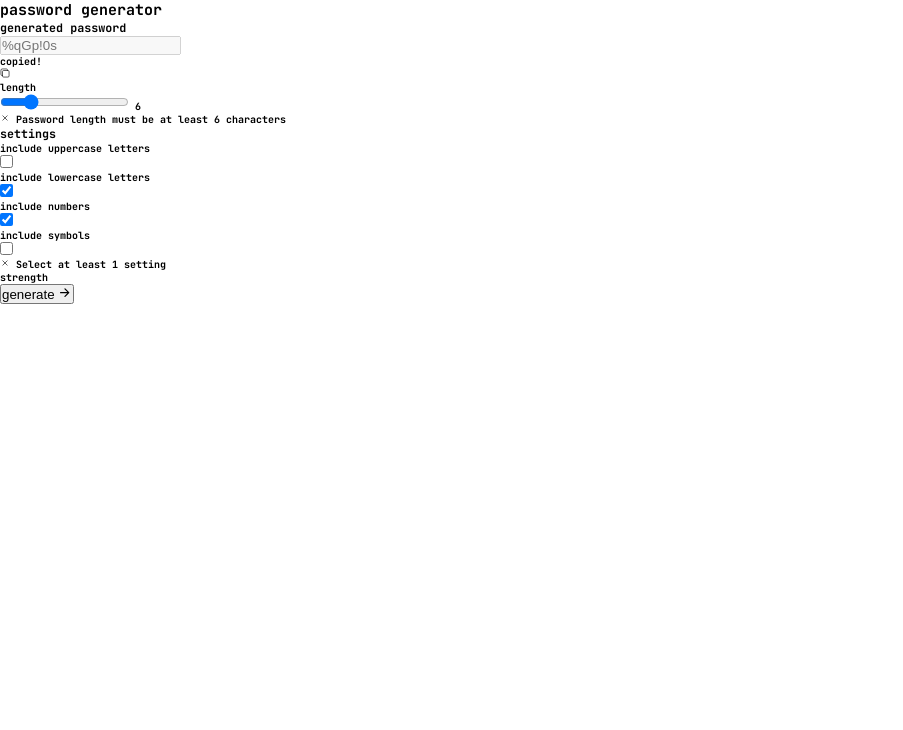
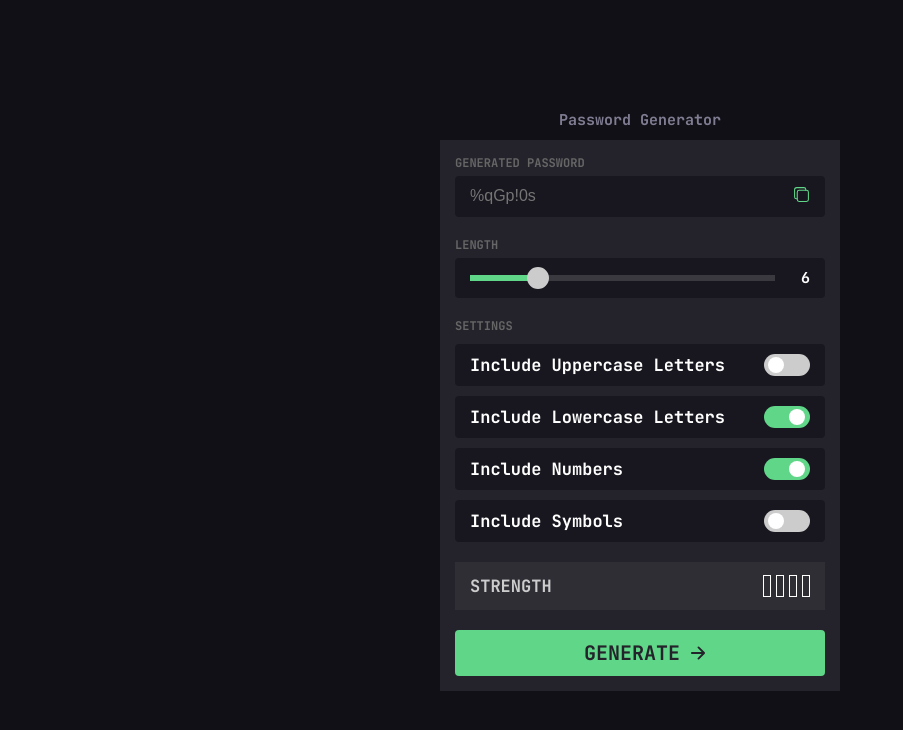
Before and after one commit to KiyomiDev/password-generator-app, a plain HTML site: page index.html in a window 1280 px wide. Shown: the whole page, without its empty margins (0-903 px from the left). Drawn offline with nearby package versions, Linux system fonts and the light colour scheme.

Commit message:
Add css rules

```diff
--- a/style.css
+++ b/style.css
@@ -11,13 +11,339 @@
   box-sizing: border-box;
 }
 
+:root {
+  --main-color: #60d788;
+  --white-color: #fff;
+  --border-radius: 4px;
+  --transition-duration: 0.4s;
+}
+
 html {
   font-size: 62.5%;
 }
 
+@media (max-width: 30em) {
+  html {
+    font-size: 50%;
+  }
+}
+
 body {
   font-family: 'JetBrains Mono', monospace;
+  background-color: #111016;
 }
 /**************************/
 /* END GENERAL RULES */
 /**************************/
+
+/* START GENERAL REUSABLE COMPONENTS  */
+.heading {
+  color: #666;
+  font-size: 1.2rem;
+  text-transform: uppercase;
+  margin-bottom: 5px;
+}
+
+.wrapper {
+  background-color: #18171F;
+  padding: 1rem 1.5rem;
+  border-radius: var(--border-radius);
+}
+
+.err-msg {
+  display: flex;
+  align-items: center;
+  gap: 0.5rem;
+  background-color: #842626;
+  font-size: 1.2rem;
+  color: #fff;
+  padding: 8px 10px;
+}
+
+.err-icon {
+  background-color: #fff;
+  color: red;
+  font-size: 1.2rem;
+  border-radius: 50%;
+}
+/* END GENERAL REUSABLE COMPONENTS  */
+
+/* START APP */
+.container {
+  width: 100vw;
+  height: 100vh;
+  padding: 2rem;
+  display: flex;
+  flex-direction: column;
+  align-items: center;
+  justify-content: center;
+  color: var(--white-color);
+}
+
+.primary-heading {
+  color: #807c92;
+  text-transform: capitalize;
+  margin-bottom: 1rem;
+}
+
+.app {
+  min-width: 40rem;
+  display: flex;
+  flex-direction: column;
+  gap: 2rem;
+  background-color: #24232B;
+  padding: 1.5rem;
+}
+
+@media (max-width: 22em) {
+  .app {
+    min-width: 33rem;
+  }
+}
+
+.generated .password {
+  display: flex;
+  align-items: center;
+  justify-content: space-between;
+  height: 4.1rem;
+}
+
+.generated .password-text {
+  width: 100%;
+  background: none;
+  border: none;
+  outline: none;
+  user-select: none;
+  font-size: 1.6rem;
+  color: var(--white-color);
+}
+
+.copied {
+  color: var(--main-color);
+  text-transform: capitalize;
+  font-size: 1.4rem;
+  transition-duration: var(--transition-duration);
+}
+
+.copy-btn {
+  font-size: 1.7rem;
+  color: var(--main-color);
+  transition-duration: var(--transition-duration);
+  cursor: pointer;
+}
+
+.copy-btn:hover {
+  color: var(--white-color);
+}
+
+.length-label {
+  display: inline-block;
+}
+
+.length .wrapper {
+  display: flex;
+  align-items: center;
+  justify-content: space-between;
+}
+
+.length-input {
+  width: calc(100% - 35px);
+  height: 0.6rem;
+  background: var(--main-color);
+  background: linear-gradient(90deg, var(--main-color) 20%, #3a3940 20%);
+  appearance: none;
+  cursor: pointer;
+}
+
+/* CHANGE RANGE INPUT STYLE */
+/* CHROME */
+.length-input::-webkit-slider-thumb {
+  -webkit-appearance: none;
+  height: 2.2rem;
+  width: 2.2rem;
+  border: 2px solid #ccc;
+  border-radius: 50%;
+  background-color: #ccc;
+  transition-duration: var(--transition-duration);
+  cursor: pointer;
+}
+
+.length-input::-webkit-slider-thumb:hover {
+  border: 2px solid var(--main-color);
+  background-color: #18171F;
+}
+
+/*FIREFOX*/
+.length-input::-moz-range-thumb {
+  -webkit-appearance: none;
+  height: 2.2rem;
+  width: 2.2rem;
+  border: 2px solid #ccc;
+  border-radius: 50%;
+  background-color: #ccc;
+  transition-duration: var(--transition-duration);
+  cursor: pointer;
+}
+
+.length-input::-moz-range-thumb:hover,
+.length-input::-moz-range-thumb:active {
+  border: 2px solid var(--main-color);
+  background-color: #18171F;
+}
+/* CHANGE RANGE INPUT STYLE */
+
+.password-length {
+  font-size: 1.5rem;
+}
+
+.settings {
+  display: flex;
+  flex-direction: column;
+  gap: 1rem;
+  font-size: 1.7rem;
+}
+
+@media (max-width: 30em) {
+  .settings {
+    font-size: 1.3rem;
+  }
+}
+
+.settings .heading {
+  margin-bottom: 0;
+}
+
+.settings .option {
+  display: flex;
+  align-items: center;
+  justify-content: space-between;
+  text-transform: capitalize;
+}
+
+/* START CREATE TOGGLE BUTTON */
+.switch {
+  position: relative;
+  display: inline-block;
+  width: 4.6rem;
+  height: 2.2rem;
+}
+
+.switch input {
+  display: none;
+}
+
+.slider {
+  position: absolute;
+  top: 0;
+  left: 0;
+  right: 0;
+  bottom: 0;
+  background-color: #ccc;
+  transition-duration: var(--transition-duration);
+  border-radius: 50px;
+  cursor: pointer;
+}
+
+.slider:before {
+  position: absolute;
+  content: "";
+  height: 1.6rem;
+  width: 1.6rem;
+  top: 50%;
+  transform: translate(4px, -50%);
+  background-color: var(--white-color);
+  transition: .4s;
+  border-radius: 50%;
+}
+
+input:checked + .slider {
+  background-color: var(--main-color);
+}
+
+input:focus + .slider {
+  box-shadow: 0 0 1px var(--main-color);
+}
+
+input:checked + .slider:before {
+  transform: translate(25px, -50%);
+}
+
+@media (max-width: 30em) {
+  input:checked + .slider:before {
+    transform: translate(20px, -50%);
+  }
+}
+/* END CREATE TOGGLE BUTTON */
+
+.password-strength {
+  display: flex;
+  align-items: center;
+  justify-content: space-between;
+  background-color: #2f2e35;
+  padding: 1.3rem 1.5rem;
+}
+
+.password-strength p {
+  font-size: 1.7rem;
+  text-transform: uppercase;
+  color: #ccc;
+}
+
+.strength {
+  display: flex;
+  align-items: center;
+  gap: 1.3rem;
+}
+
+.strength .message {
+  color: var(--white-color);;
+  font-size: 1.7rem;
+  text-transform: uppercase;
+}
+
+.bars {
+  display: flex;
+  gap: 0.5rem;
+}
+
+.bars .bar {
+  width: 0.8rem;
+  height: 2.2rem;
+  border: 1px solid #fff;
+}
+
+.generate-btn {
+  display: flex;
+  align-items: center;
+  justify-content: center;
+  gap: 0.8rem;
+  color: #24232B;
+  background-color: var(--main-color);
+  text-transform: uppercase;
+  font-family: inherit;
+  font-size: 2rem;
+  padding: 1rem 0;
+  border: none;
+  border-radius: var(--border-radius);
+  transition-duration: var(--transition-duration);
+  cursor: pointer;
+}
+
+.generate-btn:hover {
+  background-color: transparent;
+  color: var(--main-color);
+  box-shadow: inset 0px 0px 1px 1px var(--main-color);
+}
+.generate-btn span {
+  margin-left: 12px;
+}
+
+/* HELPER CLASSES */
+.hidden {
+  display: none;
+}
+
+.text-hide {
+  font-size: 0;
+  opacity: 0;
+}
```
